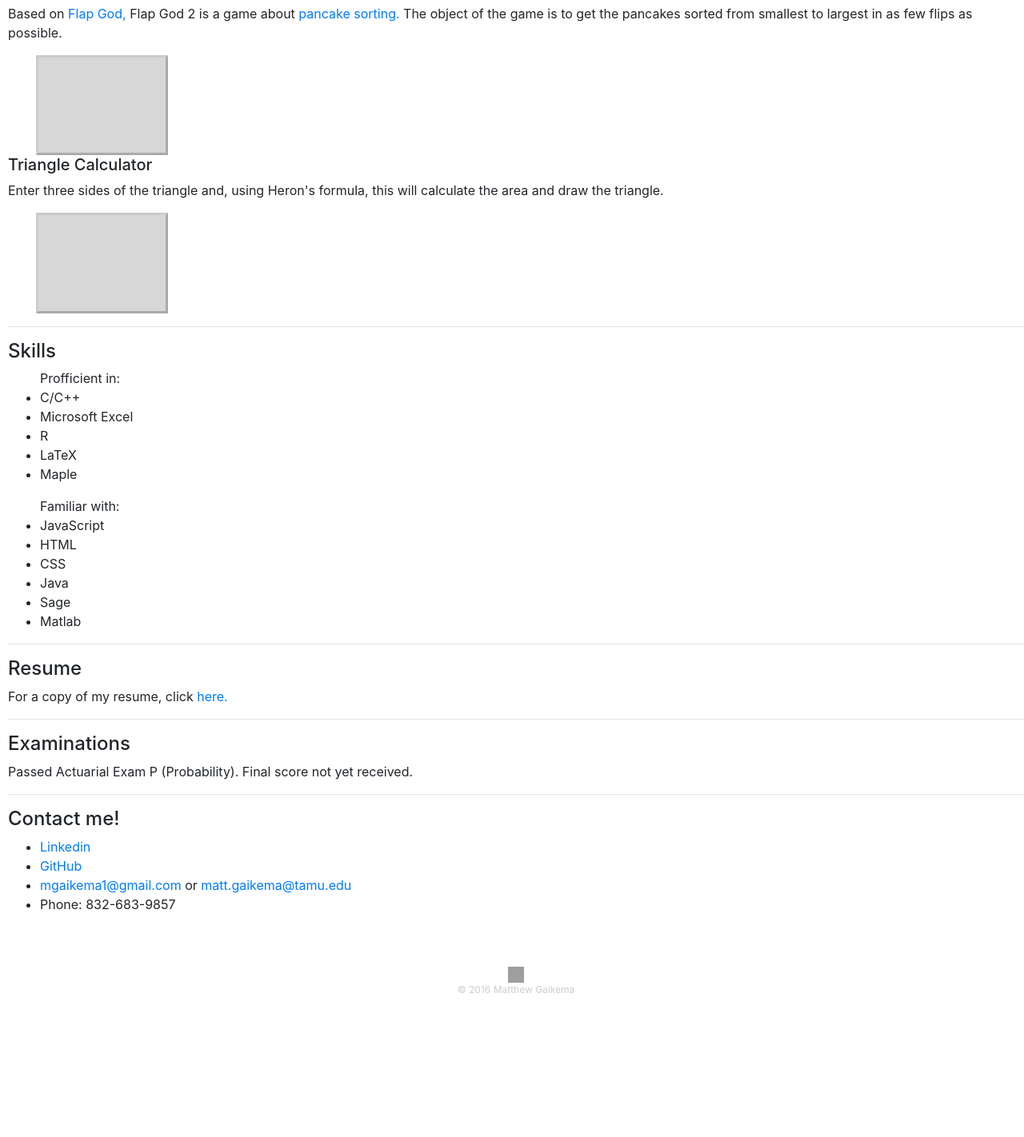
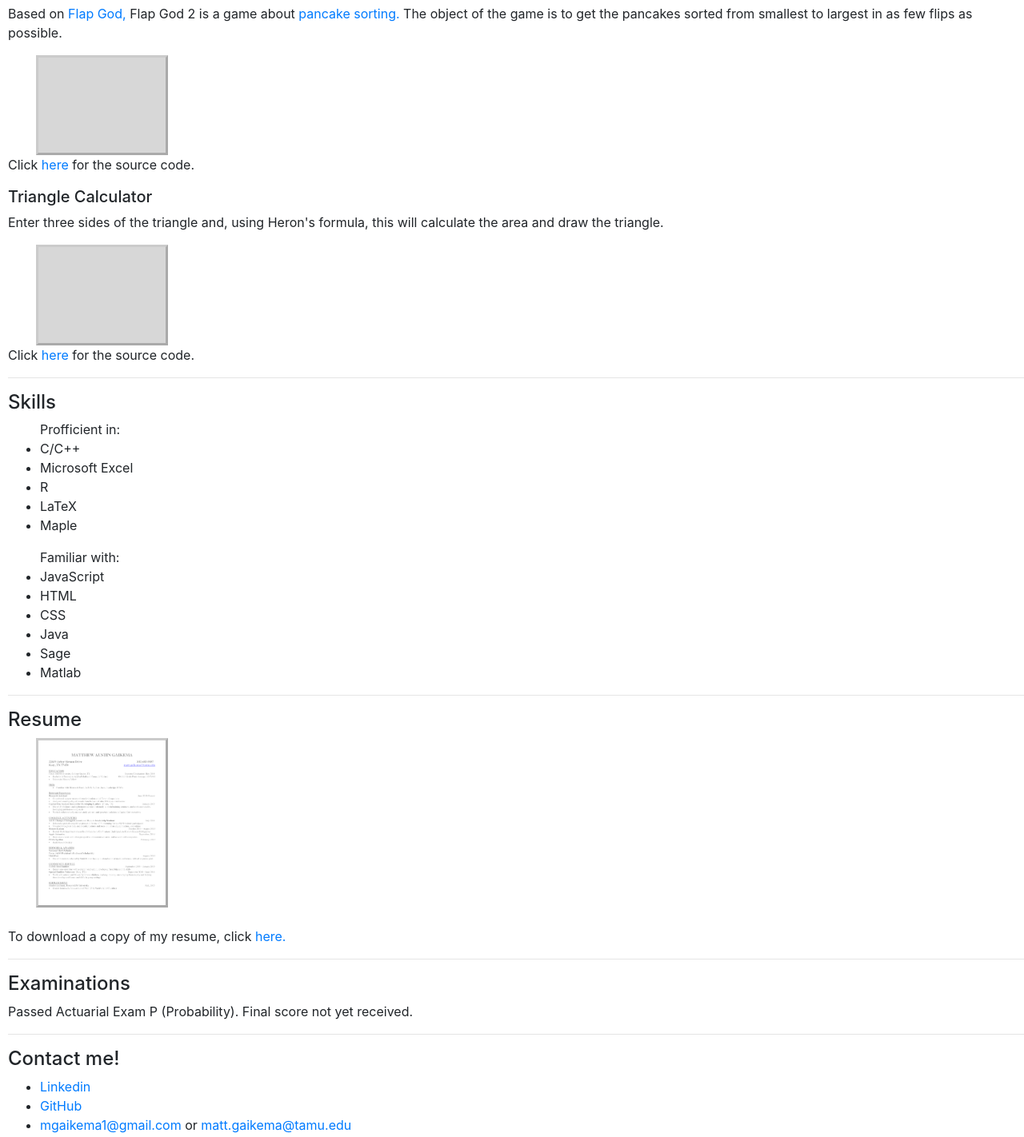
Before and after one commit to TexAgg/TexAgg.github.io, a PHP site: page / in a window 1280 px wide. Shown: the part 325-1747 px from the top of the page at 80% size. Before the commit the page ends 1567 px from the top, so only its background shows below. Run offline with PHP 8.4, Linux system fonts and the light colour scheme; some libraries are stand-ins or nearby versions; grey boxes are pictures that could not be loaded.

Commit message:
Added download option for resume

```diff
--- a/index.html
+++ b/index.html
@@ -46,6 +46,7 @@
 			<a href='https://dl.dropboxusercontent.com/u/222607174/flap_god2/index.html' target='_blank'>
 			<img id='pancakes' class='proj' src='media/pancakes.PNG'></img>
 			</a>
+			<p>Click <a href='https://github.com/TexAgg/Flap-God-2'>here</a> for the source code.</p>
 		</div>
 		<div id='triangle'>
 			<h5>Triangle Calculator</h5>
@@ -57,6 +58,7 @@
 			<a href='https://dl.dropboxusercontent.com/u/222607174/triangle_calculator/index.html' target='_blank'>
 			<img id='triangle_img' class='proj' src='media/triangle.PNG'></img>
 			</a>
+			<p>Click <a href='https://github.com/TexAgg/TriangleCalculator'>here</a> for the source code.</p>
 		</div>
 	</div>
 
@@ -87,8 +89,10 @@
 	<!--Update and replace with a downloadable PDF-->
 		<h4>Resume</h4>
 		<p>
-		For a copy of my resume, click
-		<a href='media/resume.pdf'>here.</a>
+		<a href='media/resume.pdf'><img id='resume_img' class='proj' src='media/resume.png'></img></a>
+		<br></br>
+		To download a copy of my resume, click
+		<a href='media/resume.pdf' download='MattGaikemaResume'>here.</a>
 		</p>
 	</div>
 
--- a/styles/style.css
+++ b/styles/style.css
@@ -57,6 +57,12 @@ div#about
 	height: 13%;
 }
 
+#resume_img
+{
+	width: 13%;
+	height: 13%;
+}
+
 footer
 {
     font-size: 0.75em;
```
Also changed, not shown: media/resume.png (added).
